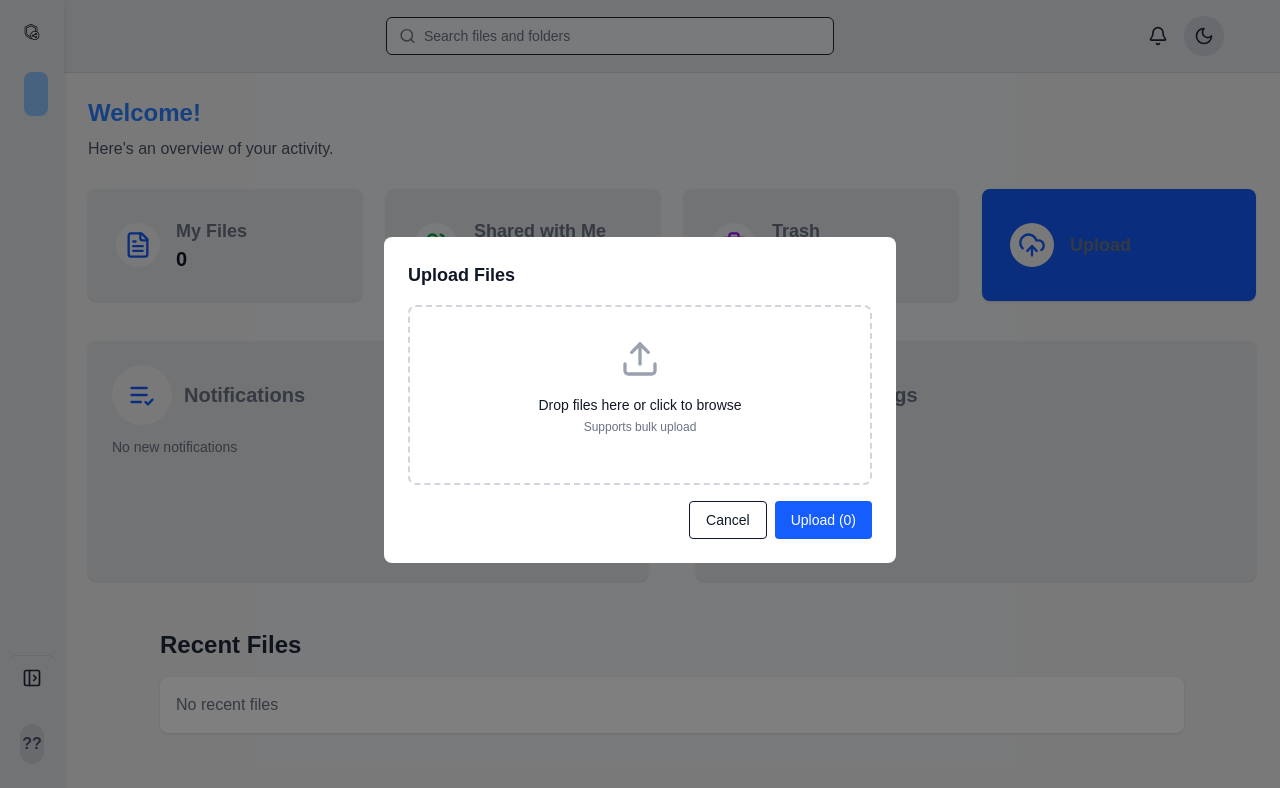
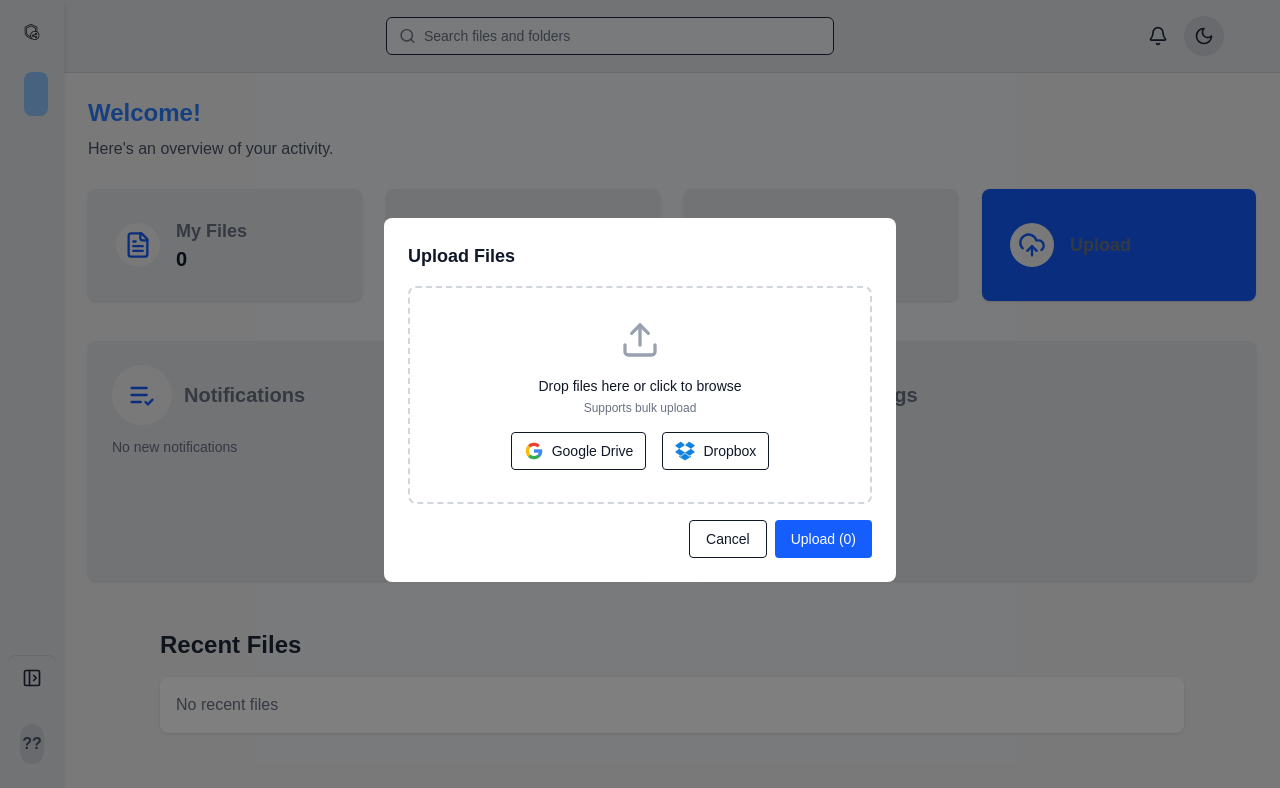
Before and after one commit to COS301-SE-2025/Secure-File-Sharing-Platform, a Next.js app in the folder sfsp-ui/: page /dashboard in a window 1280 px wide. Both pictures are taken after a click on the button "Upload". Shown: the top 788 px of the page. Built offline with nearby package versions, Linux system fonts and the light colour scheme.

Commit message:
Support for dropbox and google drive added to upload

```diff
--- a/sfsp-ui/app/dashboard/myFilesV2/uploadDialog.js
+++ b/sfsp-ui/app/dashboard/myFilesV2/uploadDialog.js
@@ -6,6 +6,7 @@ import React, { useState, useRef } from "react";
 import { Upload, X, File } from "lucide-react";
 import { useEncryptionStore } from "@/app/SecureKeyStorage";
 import { getSodium } from "@/app/lib/sodium";
+import Image from 'next/image';
 
 export function UploadDialog({ open, onOpenChange, onUploadSuccess, currentFolderPath }) {
   const [dragActive, setDragActive] = useState(false);
@@ -32,6 +33,14 @@ export function UploadDialog({ open, onOpenChange, onUploadSuccess, currentFolde
     const files = Array.from(e.target.files || []);
     setUploadFiles((prev) => [...prev, ...files]);
     e.target.value = null;
+  };
+
+  const handleGoogleDriveUpload = () => {
+
+  };
+
+  const handleDropboxUpload = () => {
+
   };
 
   const removeFile = (index) => {
@@ -152,9 +161,8 @@ export function UploadDialog({ open, onOpenChange, onUploadSuccess, currentFolde
         </h2>
 
         <div
-          className={`border-2 border-dashed p-8 text-center rounded-lg cursor-pointer ${
-            dragActive ? "border-blue-500 bg-blue-50" : "border-gray-300"
-          }`}
+          className={`border-2 border-dashed p-8 text-center rounded-lg cursor-pointer ${dragActive ? "border-blue-500 bg-blue-50" : "border-gray-300"
+            }`}
           onDragEnter={handleDrag}
           onDragLeave={handleDrag}
           onDragOver={handleDrag}
@@ -173,6 +181,39 @@ export function UploadDialog({ open, onOpenChange, onUploadSuccess, currentFolde
             onChange={handleFileSelect}
             className="hidden"
           />
+
+          {/* NEW: Cloud Upload buttons */}
+          <div className="flex justify-center gap-4 mt-4">
+            <button
+              type="button"
+              onClick={handleGoogleDriveUpload}
+              className="flex items-center gap-2 border px-3 py-2 rounded text-sm hover:bg-gray-100"
+            >
+              <Image
+                src="/img/google.png"
+                alt="Google Drive"
+                width={20}
+                height={20}
+                className="h-5 w-5"
+              />
+              Google Drive
+            </button>
+
+            <button
+              type="button"
+              onClick={handleDropboxUpload}
+              className="flex items-center gap-2 border px-3 py-2 rounded text-sm hover:bg-gray-100"
+            >
+              <Image
+                src="/img/dropbox.png"
+                alt="Dropbox"
+                width={20}
+                height={20}
+                className="h-5 w-5"
+              />
+              Dropbox
+            </button>
+          </div>
         </div>
 
         {uploadFiles.length > 0 && (
```
Also changed, not shown: sfsp-ui/public/img/dropbox.png (added), sfsp-ui/public/img/google.png (added).
